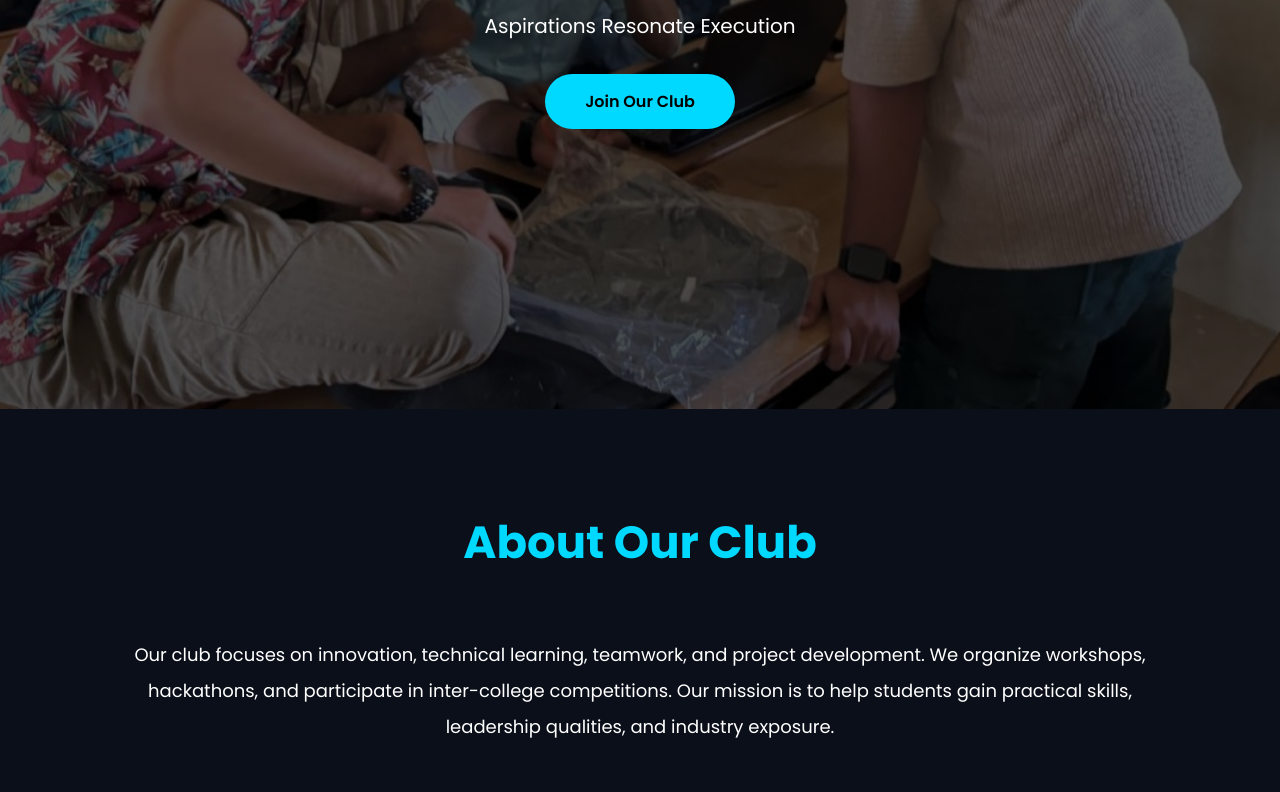
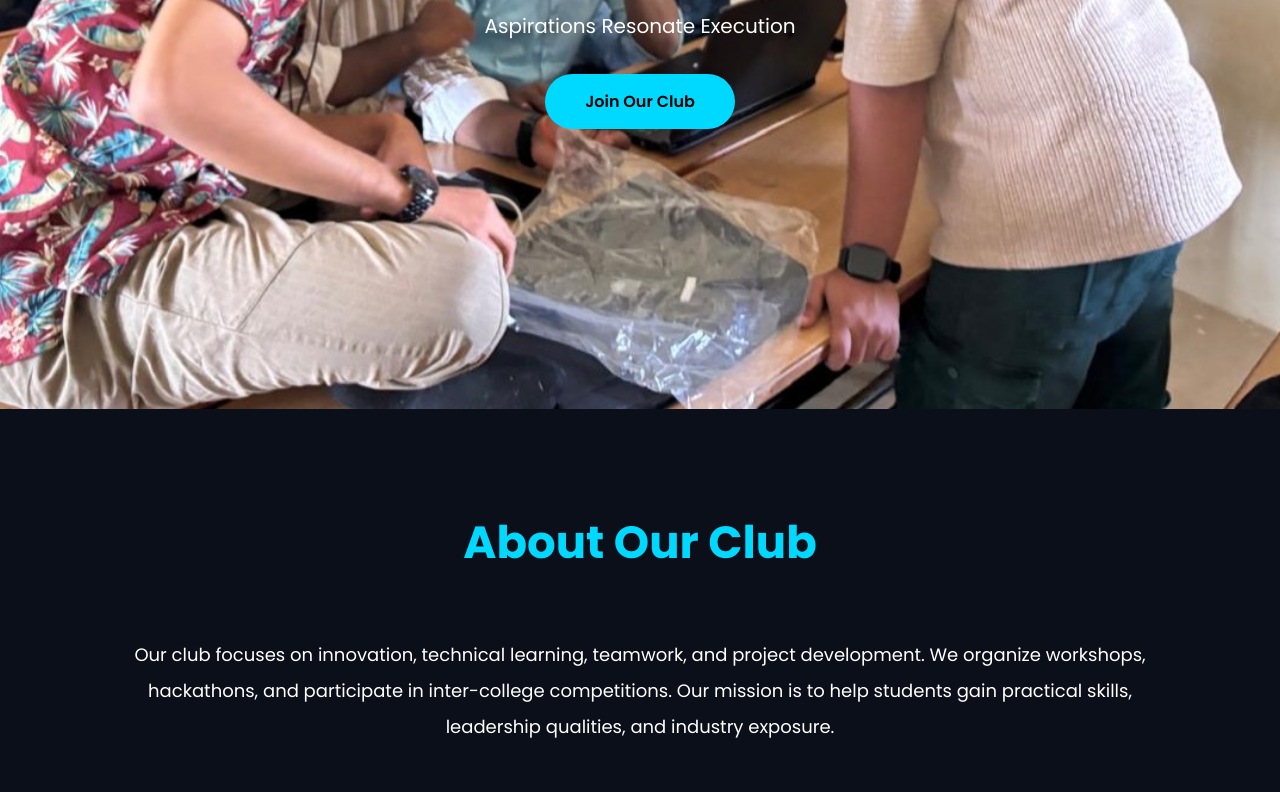
Before and after one commit to ManojR-cs/Rezon-X, a plain HTML site: page index.html in a window 1280 px wide. Shown: the part 391-1183 px from the top of the page. Drawn offline with Linux system fonts and the light colour scheme.

Commit message:
change background-image

```diff
--- a/index.html
+++ b/index.html
@@ -180,8 +180,8 @@
 
         .hero{
             height:100vh;
-            background:linear-gradient(rgba(0,0,0,0.6),rgba(0,0,0,0.7)),
-            url("/image1.jpeg");
+            background:linear-gradient(rgba(0,0,0,0.6),rgba(0,0,0,0.7));
+            background-image :url("/image1.jpeg");
             background-size:cover;
             background-position:center;
             display:flex;
```
